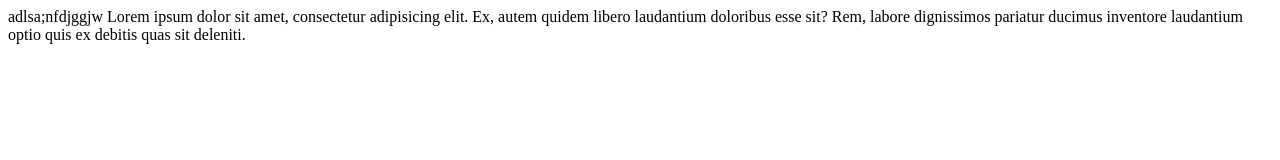
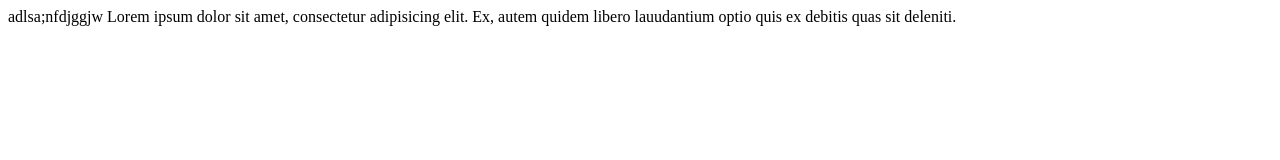
Before and after one commit to darkstiffler/tester, a plain HTML site: page index.html in a window 1280 px wide. Drawn offline with Linux system fonts and the light colour scheme.

Commit message:
another change

```diff
--- a/index.html
+++ b/index.html
@@ -6,6 +6,6 @@
 </head>
 <body>
 	adlsa;nfdjggjw
-	Lorem ipsum dolor sit amet, consectetur adipisicing elit. Ex, autem quidem libero laudantium doloribus esse sit? Rem, labore dignissimos pariatur ducimus inventore laudantium optio quis ex debitis quas sit deleniti.
+	Lorem ipsum dolor sit amet, consectetur adipisicing elit. Ex, autem quidem libero lauudantium optio quis ex debitis quas sit deleniti.
 </body>
 </html>
```
